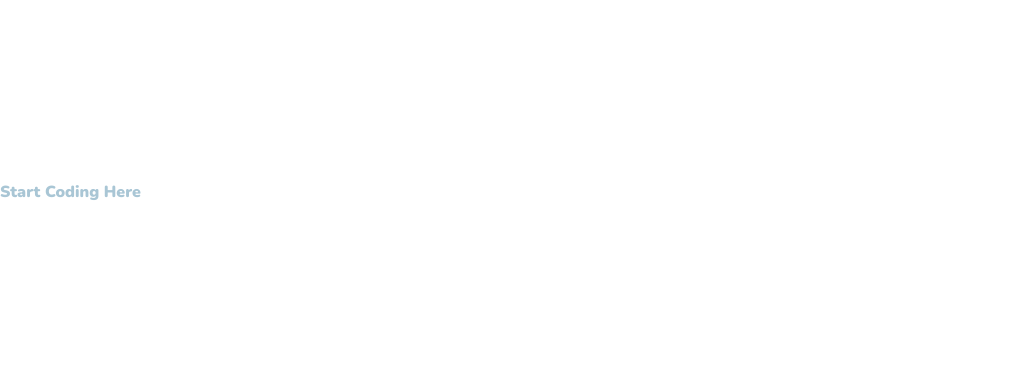
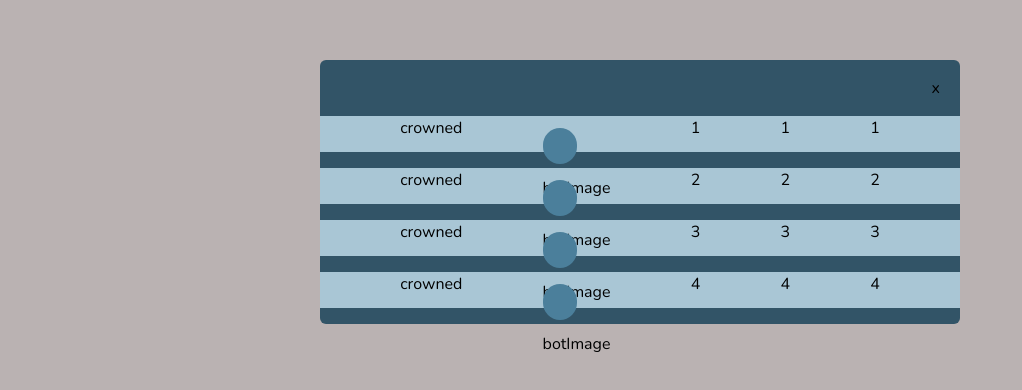
Before and after one commit to chingu-voyages/v44-tier2-team-11, a React (Vite) app: page / in a window 1280 px wide. Shown: the part 208-598 px from the top of the page, without its empty margins (0-1022 px from the left). Built offline with nearby package versions, Linux system fonts and the light colour scheme.

Commit message:
add leaderboard component --structure

```diff
--- a/src/App.jsx
+++ b/src/App.jsx
@@ -1,15 +1,25 @@
-import Arena from './components/arena/Arena';
+// import Arena from './components/arena/Arena';
 import Leaderboard from './components/leaderboard/Leaderboard';
+import BotBlue from "./components/bots/BotBlue";
 
 
-function App() {
+// function App() {
+//   return (
+//     <>
+//       <h2 className="justify-centertext-4xl flex h-screen w-full items-center font-black text-form-500">
+//         Start Coding Here
+//       </h2>
+//     </>
+//   );
+// }
+
+// export default App;
+
+const App = () => {
   return (
     <>
-      <h2 className="justify-centertext-4xl flex h-screen w-full items-center font-black text-form-500">
-        Start Coding Here
-      </h2>
+    <Leaderboard />
     </>
   );
 }
-
 export default App;
--- a/src/components/leaderboard/Leaderboard.jsx
+++ b/src/components/leaderboard/Leaderboard.jsx
@@ -1 +1,117 @@
-const Leaderboard ='';
+import React from "react";
+
+const WinCounter = (val) => {
+    return(
+        <div>
+        { val.win }
+        </div>
+    );
+}
+
+const LossCounter = (val) => {
+    return(
+        <div>
+        { val.loss }
+        </div>
+    );
+}
+
+const TieCounter = (val) => {
+    return(
+        <div>
+        { val.tie }
+        </div>
+    );
+}
+
+const BotScoreRow = (botScore) => {
+    return(
+        <div className="bg-form-500 flex flex-row justify-evenly h-min my-4">
+            <div>
+                crowned
+            </div>
+            <div>
+                <div className="bg-form-700 relative w-2/4 my-3 h-full rounded-full">
+
+                </div>
+                <div className=""></div>
+                botImage
+            </div>
+            <WinCounter win={ botScore.win }/>
+            <LossCounter loss={ botScore.loss }/>
+            <TieCounter tie={ botScore.tie }/>
+    </div>
+    );
+}
+
+const Header = (p) =>
+<header id="head" className="max-w-7xl mx-auto px-4 bg-primary-300 sm:px-6 lg:px-8">
+    <h1>{p.title}</h1>
+    <span className="stats">Players: {p.allBots}</span>
+</header>
+;
+
+class Leaderboard extends React.Component {
+
+    state = {
+        bots: [
+            {
+                id: '1',
+                name: 'BotRed',
+                win: 1,
+                loss: 1,
+                tie:1,
+            },
+            {
+                id: '2',
+                name: 'BotBlue',
+                win: 2,
+                loss: 2,
+                tie: 2,
+            },
+            {
+                id: '3',
+                name: 'BotYellow',
+                win: 3,
+                loss: 3,
+                tie: 3,
+            },
+            {
+                id: '4',
+                name: 'BotGreen',
+                win: 4,
+                loss: 4,
+                tie: 4,
+            },
+        ]
+    };
+
+
+    render(){
+        return(
+            <div className="modal absolute w-full h-full flex justify-center items-center bg-primary-950 bg-opacity-30 backdrop-blur-sm">
+                <div className="container absolute w-2/4  bg-form-800 rounded-md mx-auto">
+                    <div className="mx-5 my-4 flex justify-end">
+                        <button className="">x</button>
+                    </div>
+                {/* <Header title='Leaderboard' allBots={this.state.bots.length}/> */}
+                {/* bots score list */}
+                {
+                    this.state.bots.map( bot =>
+                    <BotScoreRow
+                    id={bot.id}
+                    botName={bot.name}
+                    key={bot.id.toString()}
+                    win={bot.win}
+                    loss={bot.loss}
+                    tie={bot.tie}
+                    />
+                    )
+                }
+                </div>
+            </div>
+        );
+    }
+}
+
+export default Leaderboard;
```
